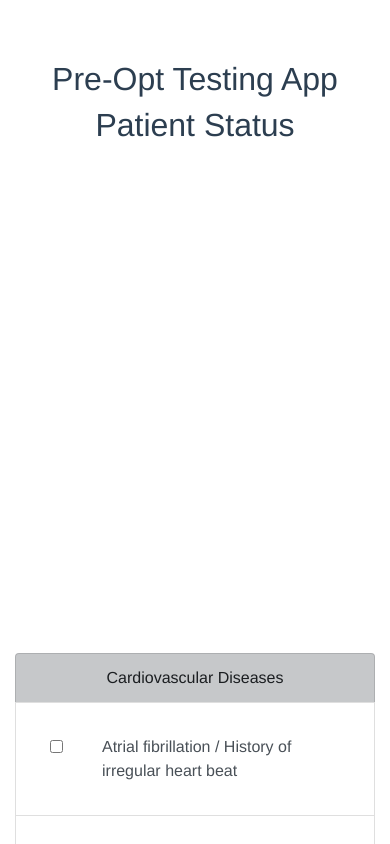
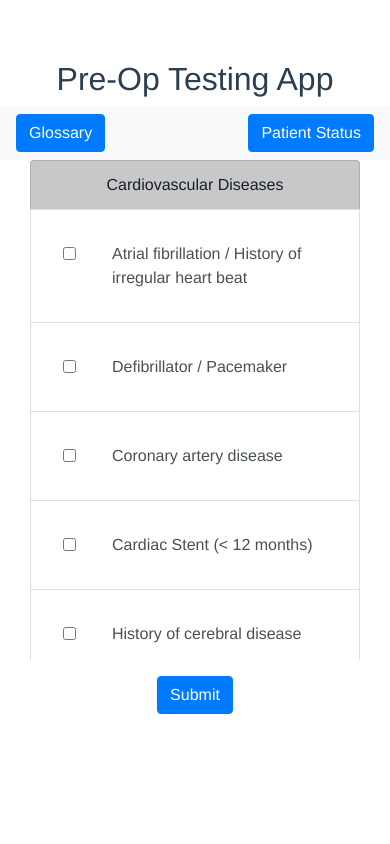
Before and after one commit to mmulenga/POTA, a Vue app: page / in a window 390 px wide. Shown: the top 844 px of the page. Built offline with nearby package versions, Linux system fonts and the light colour scheme.

Commit message:
looks good on mobile now - but not completed

```diff
--- a/src/App.vue
+++ b/src/App.vue
@@ -1,22 +1,45 @@
 <template>
   <div id="app">
-    <h1> Pre-Opt Testing App </h1>
+    <h1> Pre-Op Testing App </h1>
       <div class="row">
-        <div class="col-md-3">
+        <!-- hide the status component when screen is smaller than md-->
+        <div class="col-md-3 d-none d-md-block">
             <StatusComponent
              :resultArray="resultArray"/>
              <!-- This is the the bind to the child component-->
         </div>
-        <div class="col-md-6">
+        <!-- hide desktop como list when screen is smaller than md-->
+        <div class="col-md-6 d-none d-md-block">
             <ComoListComponent
             v-on:clickEvent="updateArray"
             v-on:hoverEvent="updateDescription"/>
             <ResultModalComponent
              :resultArray="resultArray"/>
         </div>
-        <div class="col-md-3">
+        <!-- hide desktop glossary when screen is smaller than md-->
+        <div class="col-md-3 d-none d-md-block">
             <GlossaryComponent
              :glossaryEntry="glossaryEntry"/>
+        </div>
+    </div>
+    <!-- visible-sm and down  (or hidden-md and up) -->
+    <div class="d-md-none d-lg-none d-xl-none">
+      <div class="navbar navbar-expand-lg navbar-light bg-light">
+            <button class="btn btn-primary float-right"
+              type="button" data-toggle="collapse" data-target="#collapseExample"
+              aria-expanded="false" aria-controls="collapseExample">
+              Glossary</button>
+            <button class="btn btn-primary float-left"
+              type="button" data-toggle="collapse" data-target="#collapseExample"
+              aria-expanded="false" aria-controls="collapseExample">
+              Patient Status</button>
+      </div>
+      <div class="col-md-12">
+            <ComoListComponent
+            v-on:clickEvent="updateArray"
+            v-on:hoverEvent="updateDescription"/>
+            <ResultModalComponent
+             :resultArray="resultArray"/>
         </div>
     </div>
   </div>
```
